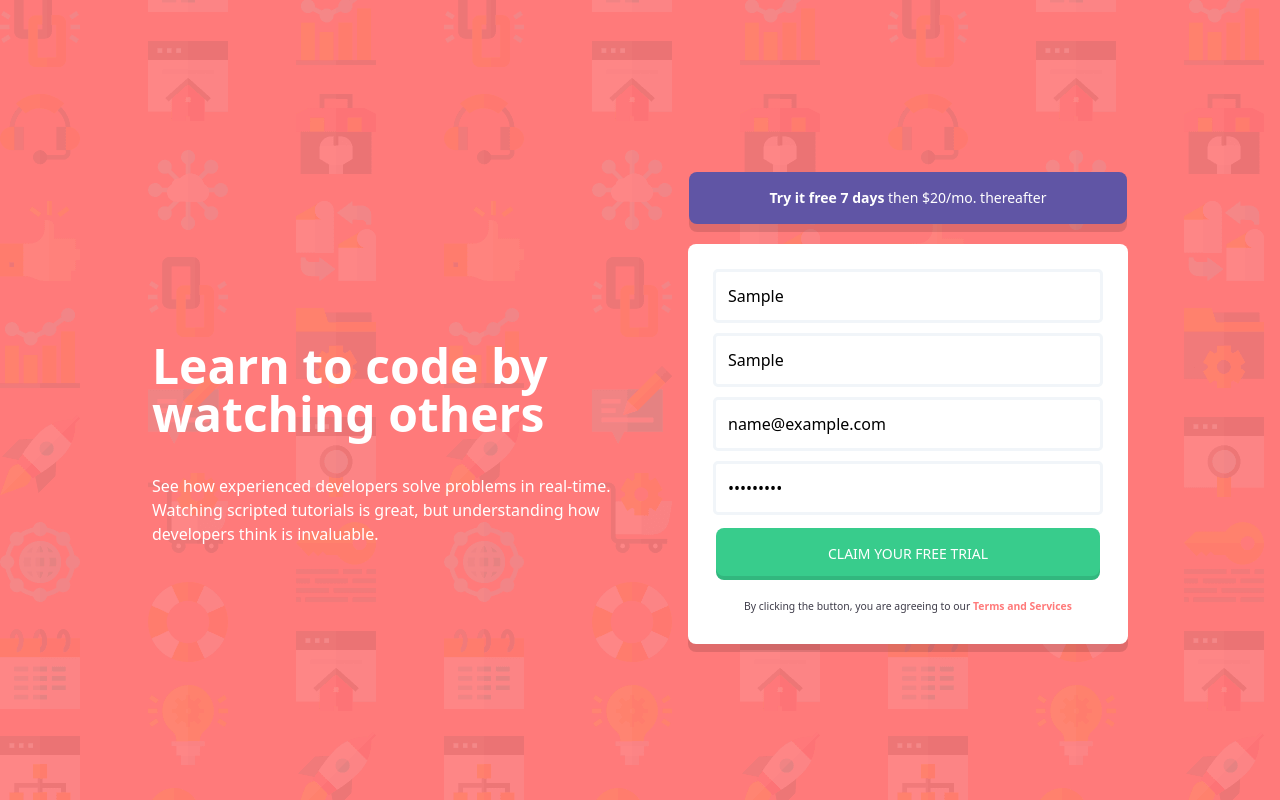
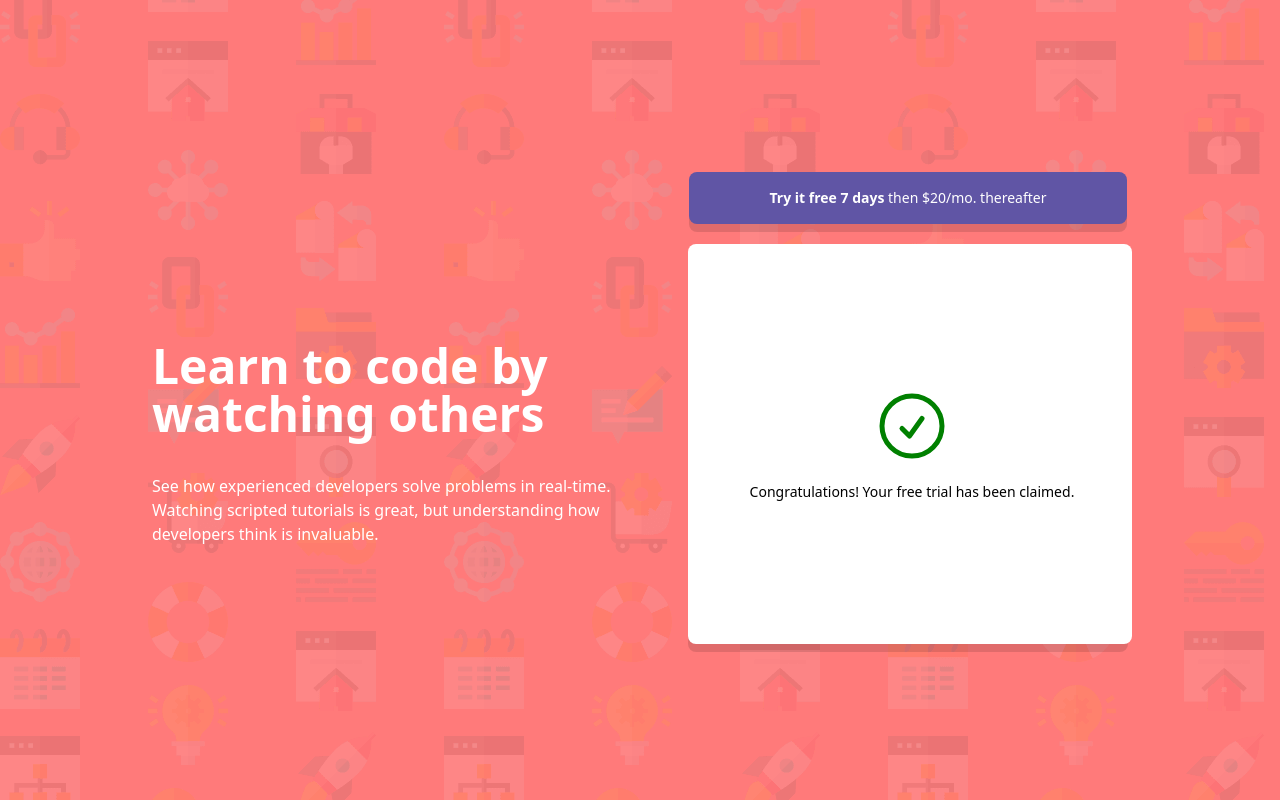
Before and after one commit to Mike-Dave/intro-component-with-signup-form, a website: page index.html in a window 1280 px wide. Both pictures are taken after typing "Sample", "Sample", "name@example.com", "Sample123" into the empty fields and a click on the button "CLAIM YOUR FREE TRIAL". Drawn offline with Linux system fonts and the light colour scheme.

Commit message:
Added a condition whenever the user input is correct

```diff
--- a/index.html
+++ b/index.html
@@ -41,7 +41,7 @@
       <!-- SECOND SECTION AREA -->
       <section
         id="second-section"
-        class="flex flex-col gap-5 items-center pb-8 md:pb-0"
+        class="flex flex-col gap-5 items-center pb-8 md:pb-0 relative"
       >
         <div class="pt-4">
           <p
@@ -54,7 +54,7 @@
 
         <!-- FORM AREA -->
         <form
-          class="space-y-4 p-6 bg-white rounded-lg pb-3 md:p-7 md:w-[440px] box-shadow"
+          class="space-y-4 p-6 bg-white rounded-lg pb-3 md:p-7 md:w-[440px] box-shadow relative"
         >
           <!-- FIRST NAME AREA -->
           <div class="md:px w-full relative">
@@ -149,7 +149,7 @@
           <!-- BUTTON AREA -->
           <button
             id="btn"
-            class="p-4 text-center bg-green w-full rounded-lg text-white uppercase font-medium text-sm px-12 btn-box-shadow"
+            class="p-4 text-center bg-green w-full rounded-lg text-white uppercase font-medium text-sm px-12 btn-box-shadow outline-none"
           >
             Claim your free trial
           </button>
@@ -161,6 +161,31 @@
             >
             our <span class="font-bold text-red">Terms and Services</span>
           </p>
+
+          <!-- IF USER INPUT IS CORRECT -->
+          <section
+            id="validInput"
+            class="absolute -top-4 h-full md:w-[440px] rounded-lg right-1 left-1 flex flex-col items-center justify-center bg-white hidden"
+          >
+            <svg
+              xmlns="http://www.w3.org/2000/svg"
+              fill="none"
+              viewBox="0 0 24 24"
+              stroke-width="1.5"
+              stroke="green"
+              class="w-20 h-20 mx-auto"
+            >
+              <path
+                stroke-linecap="round"
+                stroke-linejoin="round"
+                d="M9 12.75L11.25 15 15 9.75M21 12a9 9 0 11-18 0 9 9 0 0118 0z"
+              />
+            </svg>
+
+            <p class="text-center pt-4 text-sm">
+              Congratulations! Your free trial has been claimed.
+            </p>
+          </section>
         </form>
       </section>
     </main>
--- a/script.js
+++ b/script.js
@@ -26,6 +26,8 @@ const emailErrorImage = document.getElementById("emailErrorImage");
 // EMAIL REGEX
 const emailRegex = /^[^\s@]+@[^\s@]+\.[^\s@]+$/;
 
+// For valid Input
+const validInput = document.getElementById("validInput");
 // To check for error
 const errorInfo = function (
   contentArea,
@@ -61,20 +63,30 @@ submitBtn.addEventListener("click", function (e) {
   let lastNameAreaValue = lastNameArea.value;
   let passwordAreaValue = passwordArea.value;
   let emailValue = emailArea.value;
+  let isValid = true;
 
   if (firstNameAreaValue === "") {
     errorInfo(firstNameArea, firstNameErrorImage, firstNameErrorMessage);
+    isValid = false;
   }
   if (lastNameAreaValue === "") {
     errorInfo(lastNameArea, lastNameErrorImage, lastNameErrorMessage);
+    isValid = false;
   }
 
   if (!emailRegex.test(emailValue)) {
     errorInfo(emailArea, emailErrorImage, emailErrorMessage);
+    isValid = false;
   }
 
   if (passwordAreaValue === "") {
     errorInfo(passwordArea, passwordErrorImage, passwordErrorMessage);
+    isValid = false;
+  }
+
+  if (isValid) {
+    // If all inputs are correct
+    validInput.classList.remove("hidden");
   }
 });
 
```
Also changed, not shown: public/output.css.
